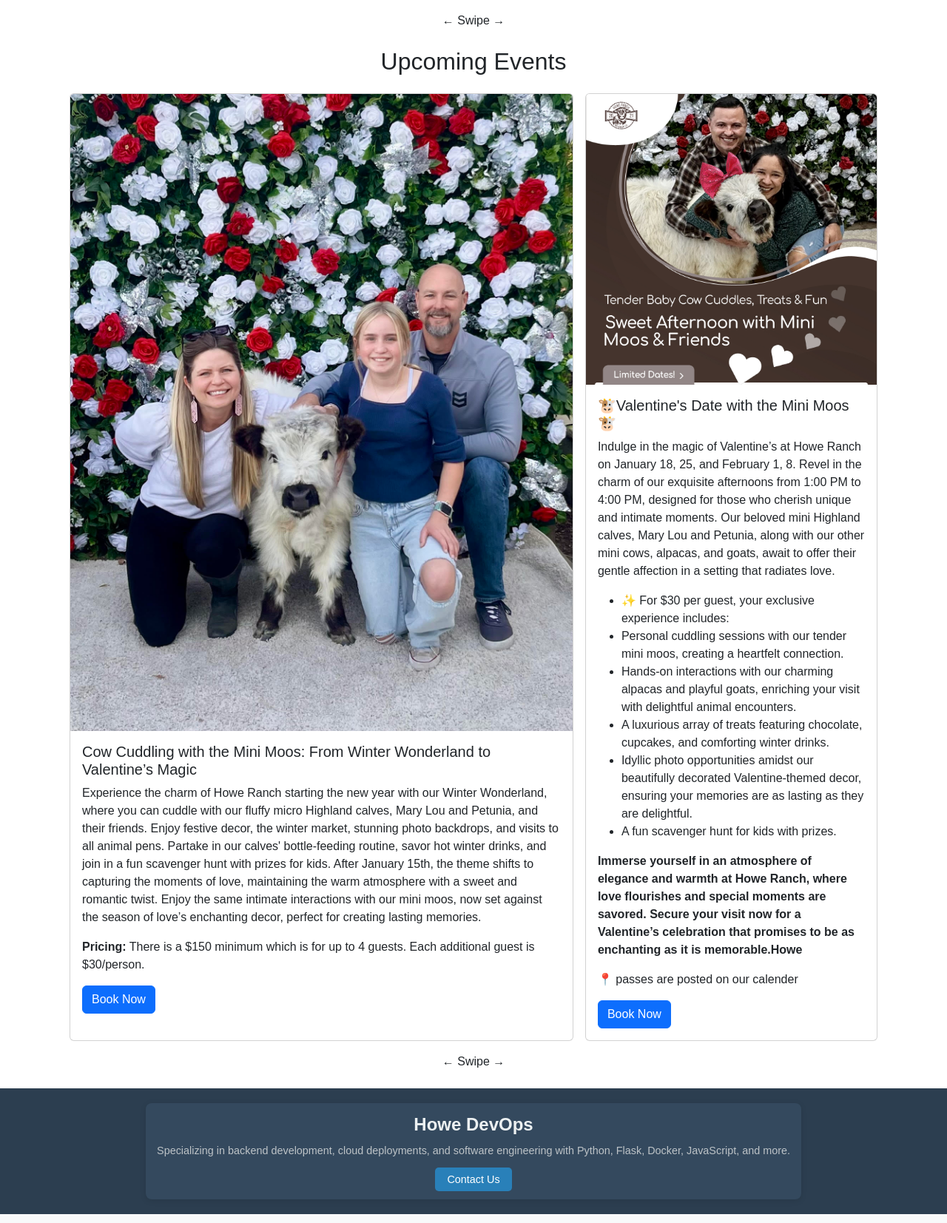
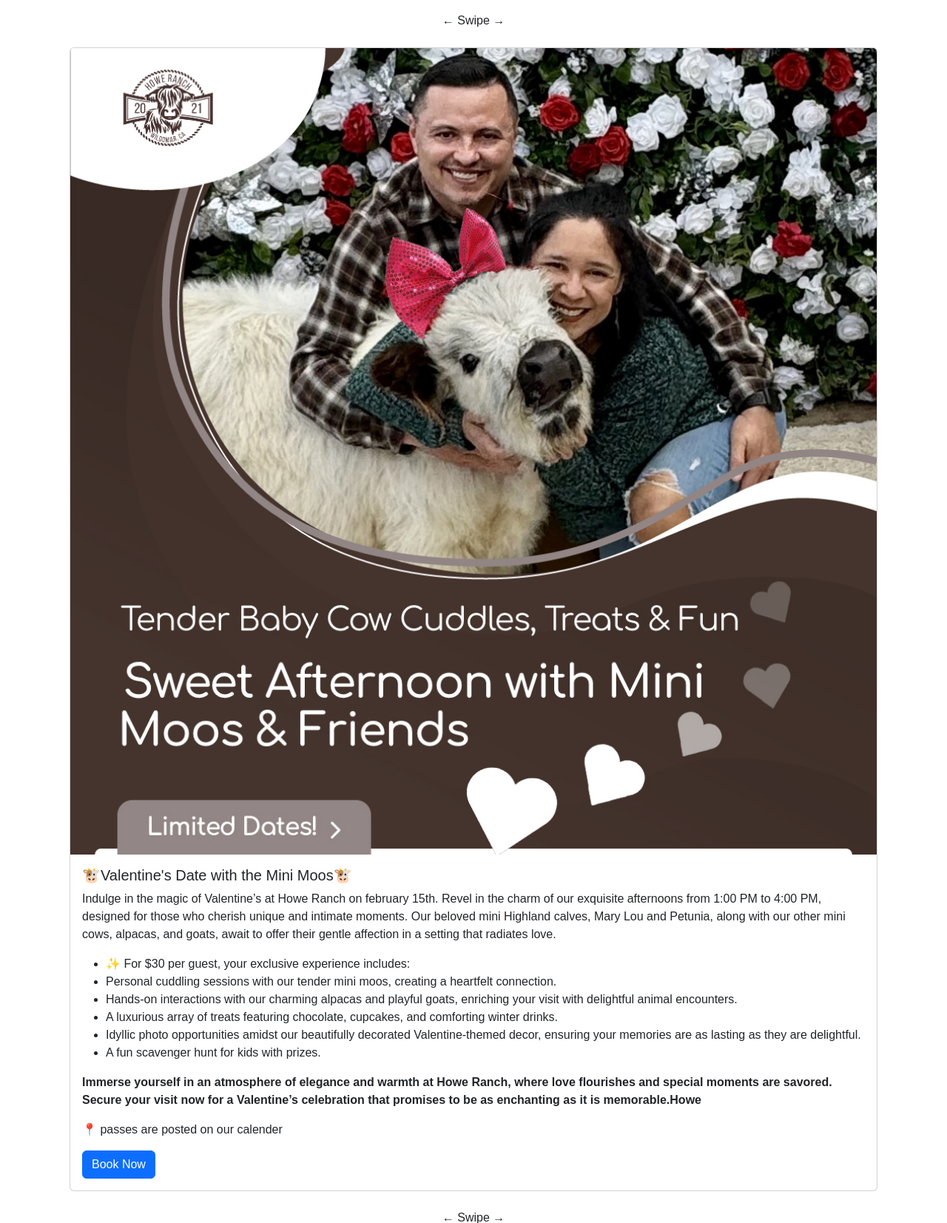
Before and after one commit to Spencer-Howe/EventSales, a Flask app: page / in a window 1280 px wide. Shown: the part 123-1776 px from the top of the page at 74% size. Run offline with Flask 3, Linux system fonts and the light colour scheme; some libraries are stand-ins or nearby versions; some web fonts are replaced.

Commit message:
changed to only valentines card

```diff
--- a/eventapp/templates/home.html
+++ b/eventapp/templates/home.html
@@ -7,34 +7,13 @@
         <span>&larr; Swipe &rarr;</span>
     </div>
     <div class="container my-4">
-        <h2 class="text-center mb-4">Upcoming Events</h2>
-        <div class="d-flex overflow-auto position-relative" style="gap: 1rem;">
-            <!-- Card 1 -->
-
-            <!-- Card 2 -->
-            <div class="card" style="min-width: 300px;">
-                <img src="static/pic/A Lou.jpg" class="card-img-top" alt="Farm Tour">
-                <div class="card-body">
-                    <h5 class="card-title">Cow Cuddling with the Mini Moos: From Winter Wonderland to Valentine’s Magic</h5>
-                    <p class="card-text">
-                        Experience the charm of Howe Ranch starting the new year with our Winter Wonderland, where you can cuddle with our fluffy micro Highland calves, Mary Lou and Petunia, and their friends. Enjoy festive decor, the winter market, stunning photo backdrops, and visits to all animal pens. Partake in our calves' bottle-feeding routine, savor hot winter drinks, and join in a fun scavenger hunt with prizes for kids. After January 15th, the theme shifts to capturing the moments of love, maintaining the warm atmosphere with a sweet and romantic twist. Enjoy the same intimate interactions with our mini moos, now set against the season of love’s enchanting decor, perfect for creating lasting memories.
-
-
-                    </p>
-                    <p class="card-text">
-                        <strong>Pricing:</strong> There is a $150 minimum which is for up to 4 guests. Each additional guest is $30/person.
-
-                    </p>
-                    <a href="/select_tickets" class="btn btn-primary">Book Now</a>
-                </div>
-            </div>
             <!-- Card 3 -->
             <div class="card" style="min-width: 300px;">
                 <img src="static/pic/vmm.jpg" class="card-img-top" alt="Christmas Eve with Mini Moos">
                 <div class="card-body">
                     <h5 class="card-title">🐮Valentine's Date with the Mini Moos🐮</h5>
                     <p class="card-text">
-                        Indulge in the magic of Valentine’s at Howe Ranch on January 18, 25, and February 1, 8. Revel in the charm of our exquisite afternoons from 1:00 PM to 4:00 PM, designed for those who cherish unique and intimate moments. Our beloved mini Highland calves, Mary Lou and Petunia, along with our other mini cows, alpacas, and goats, await to offer their gentle affection in a setting that radiates love.
+                        Indulge in the magic of Valentine’s at Howe Ranch on february 15th. Revel in the charm of our exquisite afternoons from 1:00 PM to 4:00 PM, designed for those who cherish unique and intimate moments. Our beloved mini Highland calves, Mary Lou and Petunia, along with our other mini cows, alpacas, and goats, await to offer their gentle affection in a setting that radiates love.
                     </p>
                     <ul class="card-text">
                         <li>✨ For $30 per guest, your exclusive experience includes:</li>
```
Also changed, not shown: requirements.txt (line endings or trailing spaces).
